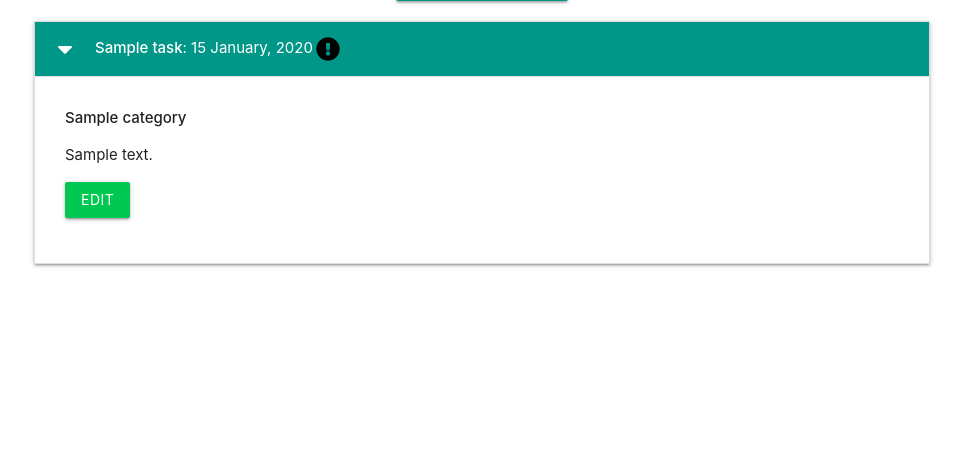
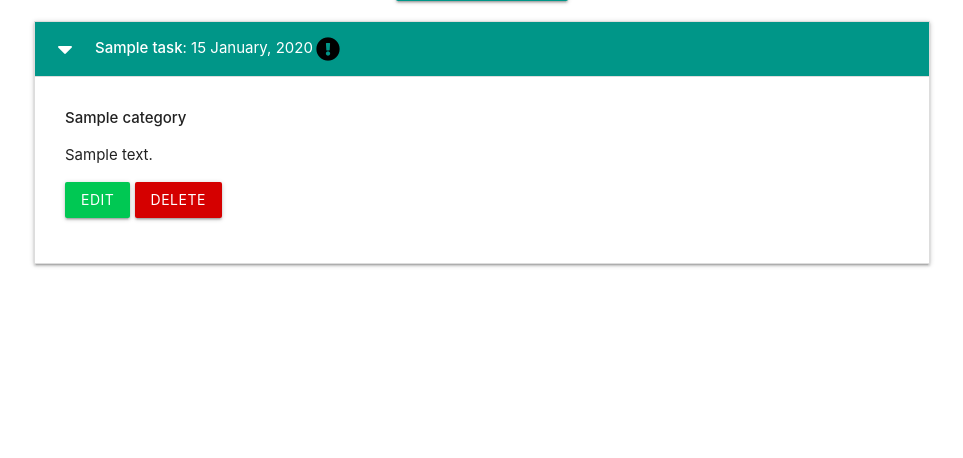
Before and after one commit to Rafaela-Wetzel/flask-sqlalchemy-task-manager, a Flask app: page / in a window 1280 px wide, after a click that opens the changed part. Shown: the part 212-670 px from the top of the page, without its empty margins (158-1121 px from the left). Run offline with Flask 3, Linux system fonts and the light colour scheme; tables that the repository leaves empty hold one stand-in row (values such as "Sample post").

Commit message:
Add delete task function

```diff
--- a/taskmanager/routes.py
+++ b/taskmanager/routes.py
@@ -72,3 +72,11 @@ def edit_task(task_id):
         task.category_id = request.form.get("category_id")
         db.session.commit()
     return render_template("edit_task.html", task=task, categories=categories)
+
+
+@app.route("/delete_task/<int:task_id>")
+def delete_task(task_id):
+    task = Task.query.get_or_404(task_id)
+    db.session.delete(task)
+    db.session.commit()
+    return redirect(url_for("home"))
--- a/taskmanager/templates/tasks.html
+++ b/taskmanager/templates/tasks.html
@@ -26,6 +26,7 @@
             <p>{{ task.task_description }}</p>
             <p>
                 <a href="{{ url_for('edit_task', task_id=task.id) }}" class="btn green accent-4">Edit</a>
+                <a href="{{ url_for('delete_task', task_id=task.id) }}" class="btn red accent-4">Delete</a>
             </p>
         </div>
     </li>
```
Also changed, not shown: taskmanager/static/css/style.css (indentation only).
